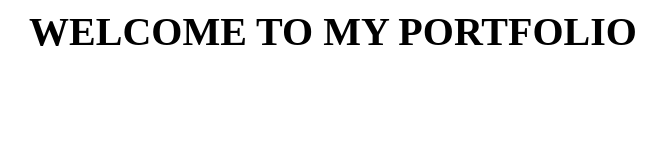
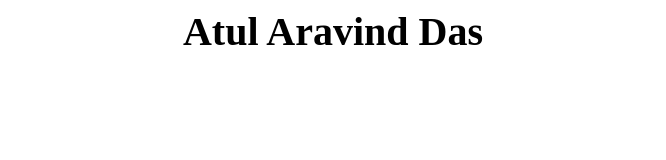
Before and after one commit to DazzedUpDas/AtulAravindDas, a plain HTML site: page index.html in a window 1280 px wide. Shown: the whole page, without its empty margins (307-973 px from the left). Drawn offline with Linux system fonts and the light colour scheme.

Commit message:
Update index.html

```diff
--- a/index.html
+++ b/index.html
@@ -1,5 +1,5 @@
 <html lang="en">
-  <title>ATUL ARAVIND DAS'S PORTFOLIO</title>
+  <title>ATUL ARAVIND DAS</title>
   <style>
     body{
       background-color:white;
@@ -11,6 +11,6 @@
     }
   </style>
   <body>
-    <h1>WELCOME TO MY PORTFOLIO</h1>
+    <h1>Atul Aravind Das</h1>
   </body>
 </html>
```
